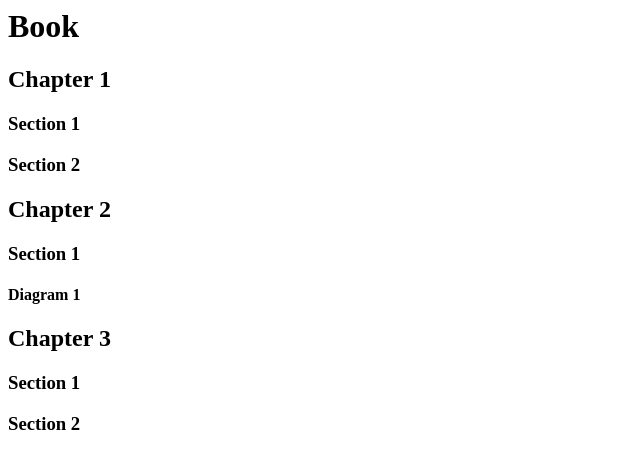
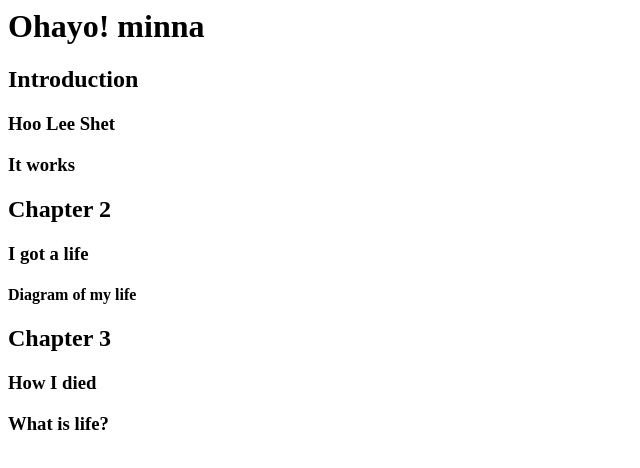
Before and after one commit to navinxqz/Web-dev-learning, a plain HTML site: page 2.1 Heading Element/Task1.html in a window 1280 px wide. Shown: the whole page, without its empty margins (0-640 px from the left). Drawn offline with Linux system fonts and the light colour scheme.

Commit message:
First task of my life

```diff
--- a/2.1 Heading Element/Task1.html
+++ b/2.1 Heading Element/Task1.html
@@ -1,16 +1,16 @@
 <html>
     <body>
-        <h1>Book</h1>
-        <h2>Chapter 1</h2>
-        <h3>Section 1</h3>
-        <h3>Section 2</h3>
+        <h1>Ohayo! minna</h1>
+        <h2>Introduction</h2>
+        <h3>Hoo Lee Shet</h3>
+        <h3>It works</h3>
 
         <h2>Chapter 2</h2>
-        <h3>Section 1</h3>
-        <h4>Diagram 1</h3>
+        <h3>I got a life</h3>
+        <h4>Diagram of my life</h3>
 
         <h2>Chapter 3</h2>
-        <h3>Section 1</h3>
-        <h3>Section 2</h3>
+        <h3>How I died</h3>
+        <h3>What is life?</h3>
     </body>
 </html>
```
